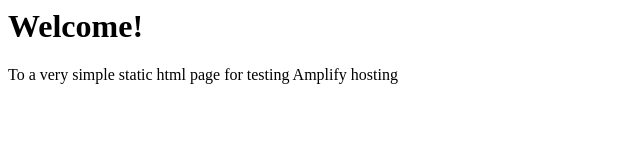
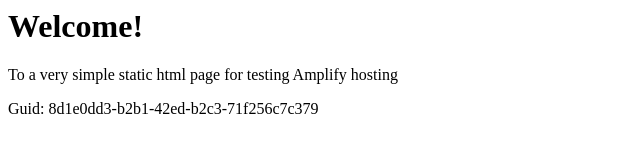
Before and after one commit to aws-aemilia-iad/Github-PR-Commit-Integration-Test-DoNotTouch-GitHubAutoBuildPrPreviewCanaryTest-v1-prod-us-east-1, a website: page src/index.html in a window 1280 px wide. Shown: the whole page, without its empty margins (0-640 px from the left). Drawn offline with Linux system fonts and the light colour scheme.

Commit message:
commit from integ tests

```diff
--- a/src/index.html
+++ b/src/index.html
@@ -1,3 +1,5 @@
+
+
 <html lang="en">
 
 <head>
@@ -10,6 +12,6 @@
 <body>
     <h1>Welcome!</h1>
     <p>To a very simple static html page for testing Amplify hosting</p>
-</body>
+    <p>Guid: 8d1e0dd3-b2b1-42ed-b2c3-71f256c7c379</p></body>
 
 </html>
```
